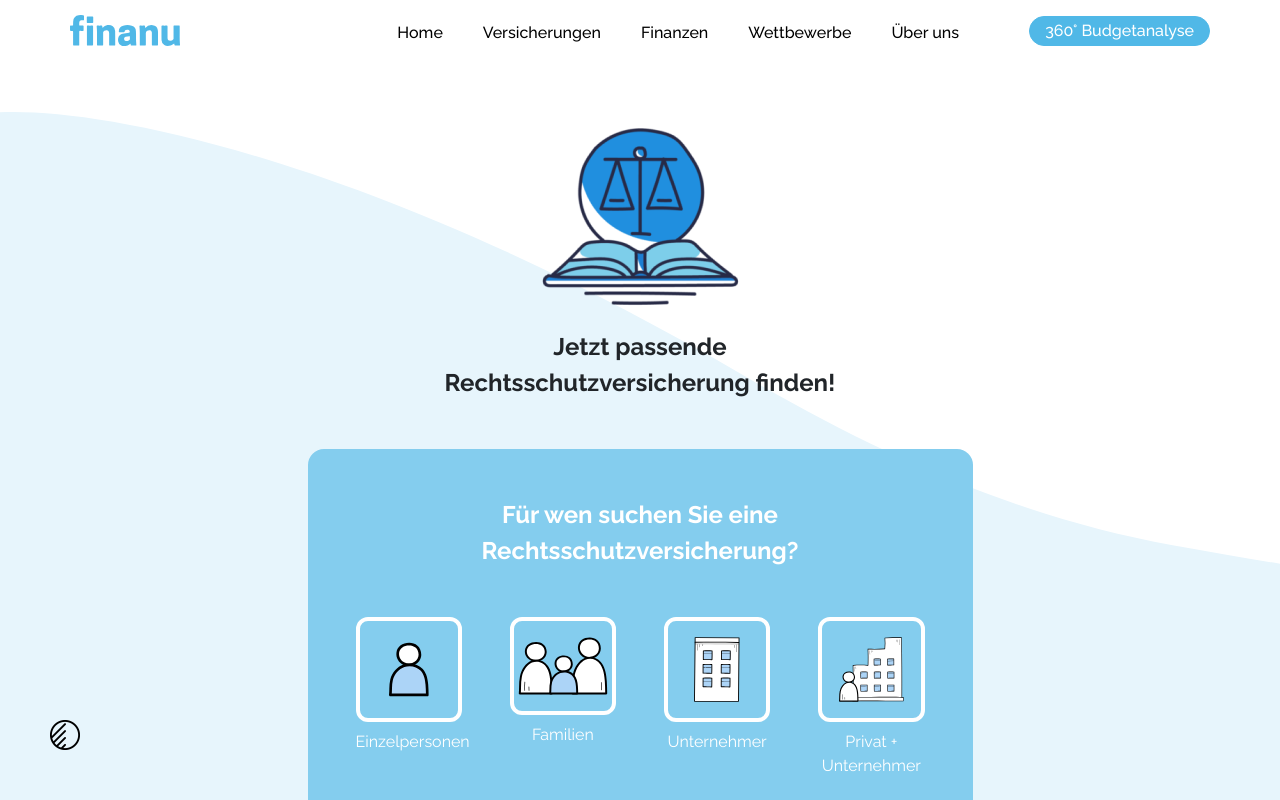
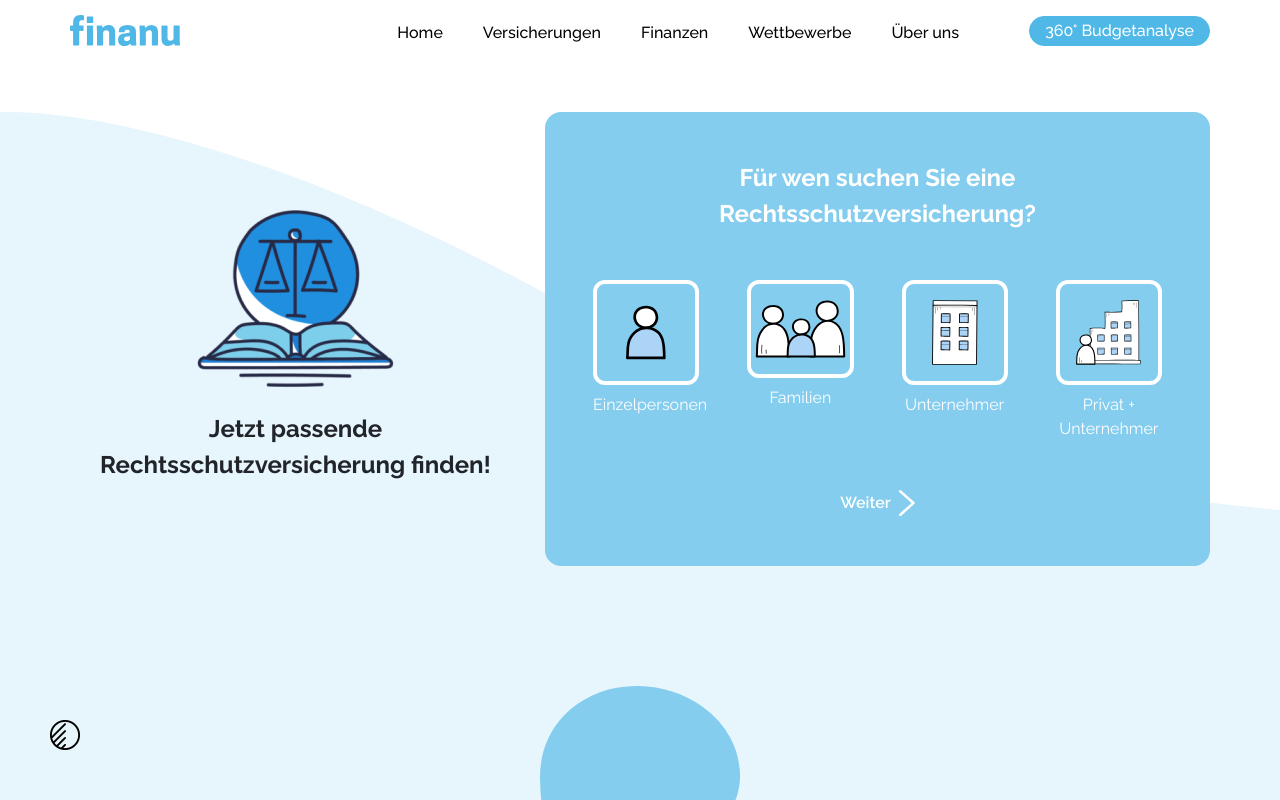
Before and after one commit to BleronMexhuani/finanu, a React (Create React App) app in the folder client/: page /rechtsschutz in a window 1280 px wide. Shown: the top 800 px of the page. Built offline with nearby package versions, Linux system fonts and the light colour scheme.

Commit message:
chart done, krankenkasse calculator in home, retsschutza changes

```diff
--- a/client/src/components/homepage/HomeThirdSection.js
+++ b/client/src/components/homepage/HomeThirdSection.js
@@ -1,10 +1,10 @@
 import React from 'react'
-
+import KrankenSteps from '../kranken/KrankenkasseSteps'
 function HomeThirdSection() {
 
     return (
         <>
-            <div className='blueCloudsBg pt-2 mb-5'>
+            {/* <div className='blueCloudsBg pt-2 mb-5'>
                 <div className='px-4 px-md-5'>
                     <div className='row g-0 justify-content-center'>
                         <div className='col-12 col-md-8 col-lg-7 col-xl-7'>
@@ -52,7 +52,8 @@ function HomeThirdSection() {
                         </div>
                     </div>
                 </div>
-            </div>
+            </div> */}
+            <KrankenSteps />
         </>
     )
 }
--- a/client/src/components/rechtsschutz/RechtsschutzSteps.js
+++ b/client/src/components/rechtsschutz/RechtsschutzSteps.js
@@ -20,7 +20,9 @@ function RechtsschutzSteps() {
     return (
         <div>
             <div className="blueBgRechtss">
-                <div className="px-4">
+                <div className="row g-0 wrapDiv container-xl px-4 px-xl-0 mx-auto">
+                    <div className="col-12 col-md-5 my-auto">
+                        <div className="pe-0 pe-md-4">
                             <div>
                                 <img src={Book} alt="" />
                             </div>
@@ -29,8 +31,10 @@ function RechtsschutzSteps() {
                                     Rechtsschutzversicherung finden!</span>
                             </div>
                         </div>
-                <div className="wrapDiv container-xl px-4 px-xl-0 mx-auto">
-                    <div className="col-12 col-lg-9 col-xl-7 hausratBlueDiv mb-5 mx-auto p-4 p-md-5">
+                    </div>
+                    <div className="col-12 col-md-7">
+                        <div className="">
+                            <div className="hausratBlueDiv mb-5 mx-auto p-4 p-md-5">
                                 <form action="" className='mb-0'>
                                     <div className={`${(step === 0) ? 'd-block' : 'd-none'}`}>
                                         <div className='pb-5' style={{ wordBreak: 'break-all' }}>
@@ -38,28 +42,28 @@ function RechtsschutzSteps() {
                                                 Rechtsschutzversicherung?</span>
                                         </div>
                                         <div className="row g-4 g-md-5">
-                                    <div className="col-6 col-md-3">
+                                            <div className="col-6 col-xl-3">
                                                 <label htmlFor="Einzelpersonen" className='containerRes w-100 h-100'>
                                                     <input type="radio" id='Einzelpersonen' name='who' hidden />
                                                     <div className='checkmarkRes px-1 mb-2'><img src={Einzel} className="img-fluid" alt="" /></div>
                                                     <span className='underCheckmarkSpan'>Einzelpersonen</span>
                                                 </label>
                                             </div>
-                                    <div className="col-6 col-md-3">
+                                            <div className="col-6 col-xl-3">
                                                 <label htmlFor="Familien" className='containerRes w-100'>
                                                     <input type="radio" id='Familien' name='who' hidden />
                                                     <div className='checkmarkRes px-1 mb-2'><img src={Familie} className="img-fluid" alt="" /></div>
                                                     <span className='underCheckmarkSpan'>Familien</span>
                                                 </label>
                                             </div>
-                                    <div className="col-6 col-md-3">
+                                            <div className="col-6 col-xl-3">
                                                 <label htmlFor="Unternehmer" className='containerRes w-100 h-100'>
                                                     <input type="radio" id='Unternehmer' name='who' hidden />
                                                     <div className='checkmarkRes px-1 mb-2'><img src={Building} className="img-fluid" alt="" /></div>
                                                     <span className='underCheckmarkSpan'>Unternehmer</span>
                                                 </label>
                                             </div>
-                                    <div className="col-6 col-md-3">
+                                            <div className="col-6 col-xl-3">
                                                 <label htmlFor="Privat" className='containerRes w-100 h-100'>
                                                     <input type="radio" id='Privat' name='who' hidden />
                                                     <div className='checkmarkRes px-1 mb-2'><img src={Privat} className="img-fluid" alt="" /></div>
@@ -263,6 +267,9 @@ function RechtsschutzSteps() {
                                     </div>
                                 </form>
                             </div>
+
+                        </div>
+                    </div>
                     <div className="col-12 col-lg-9 col-xl-7 mx-auto ">
                                 <div className='py-4 my-5'>
                                     <img src={BlueBlob} alt="" />
@@ -295,6 +302,8 @@ function RechtsschutzSteps() {
                             </div>
                 </div>
 
+
+
             </div>
 
         </div>
```
Lines whose indentation alone changed are shown as unchanged.
